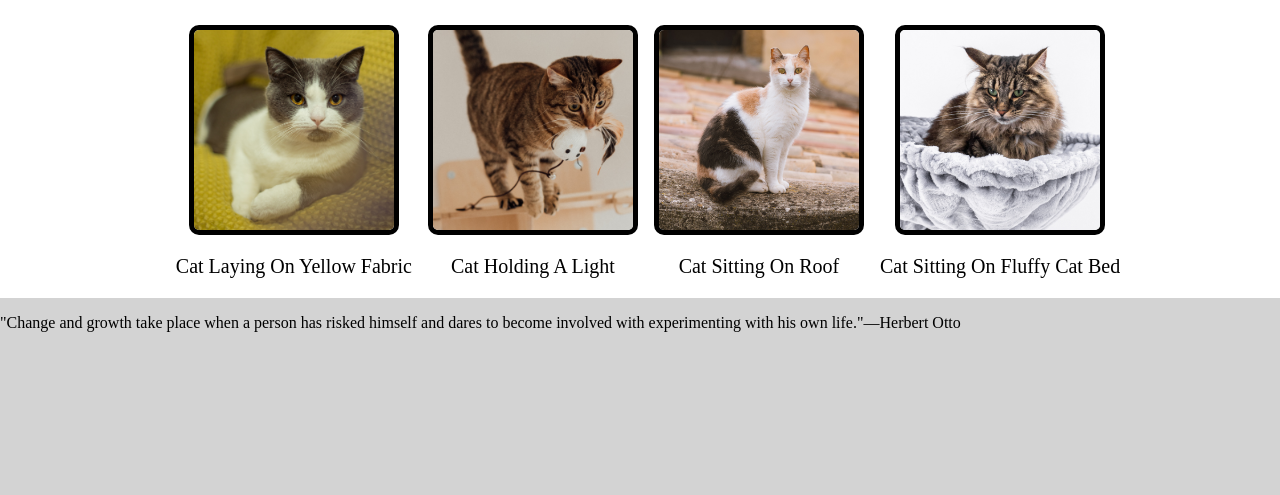
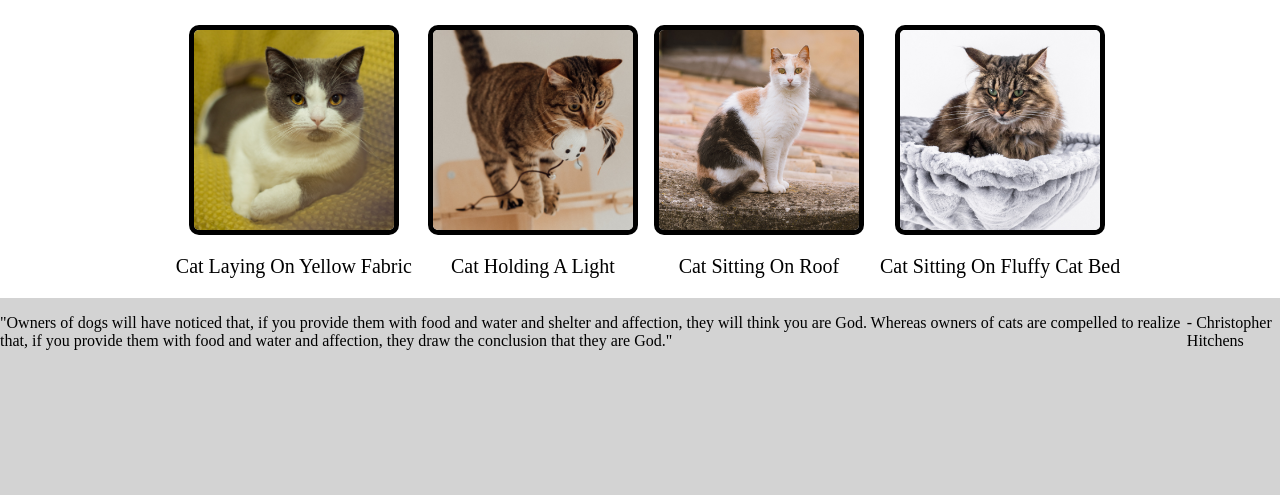
Before and after one commit to TimWherry/LandingPage, a plain HTML site: page index.html in a window 1280 px wide. Shown: the part 401-896 px from the top of the page. Drawn offline with Linux system fonts and the light colour scheme.

Commit message:
Change quote to be about Cats

```diff
--- a/index.html
+++ b/index.html
@@ -54,8 +54,8 @@
             </div>
         </div>
         <div class="quote content-height">
-            <p class="famous-quote">"Change and growth take place when a person has risked himself and dares to become involved with experimenting with his own life."</p>
-            <p class="quote-author">—Herbert Otto</p>
+            <p class="famous-quote">"Owners of dogs will have noticed that, if you provide them with food and water and shelter and affection, they will think you are God. Whereas owners of cats are compelled to realize that, if you provide them with food and water and affection, they draw the conclusion that they are God."</p>
+            <p class="quote-author">- Christopher Hitchens</p>
         </div>
         <div class="call-to-action content-height">
             <div>
```
